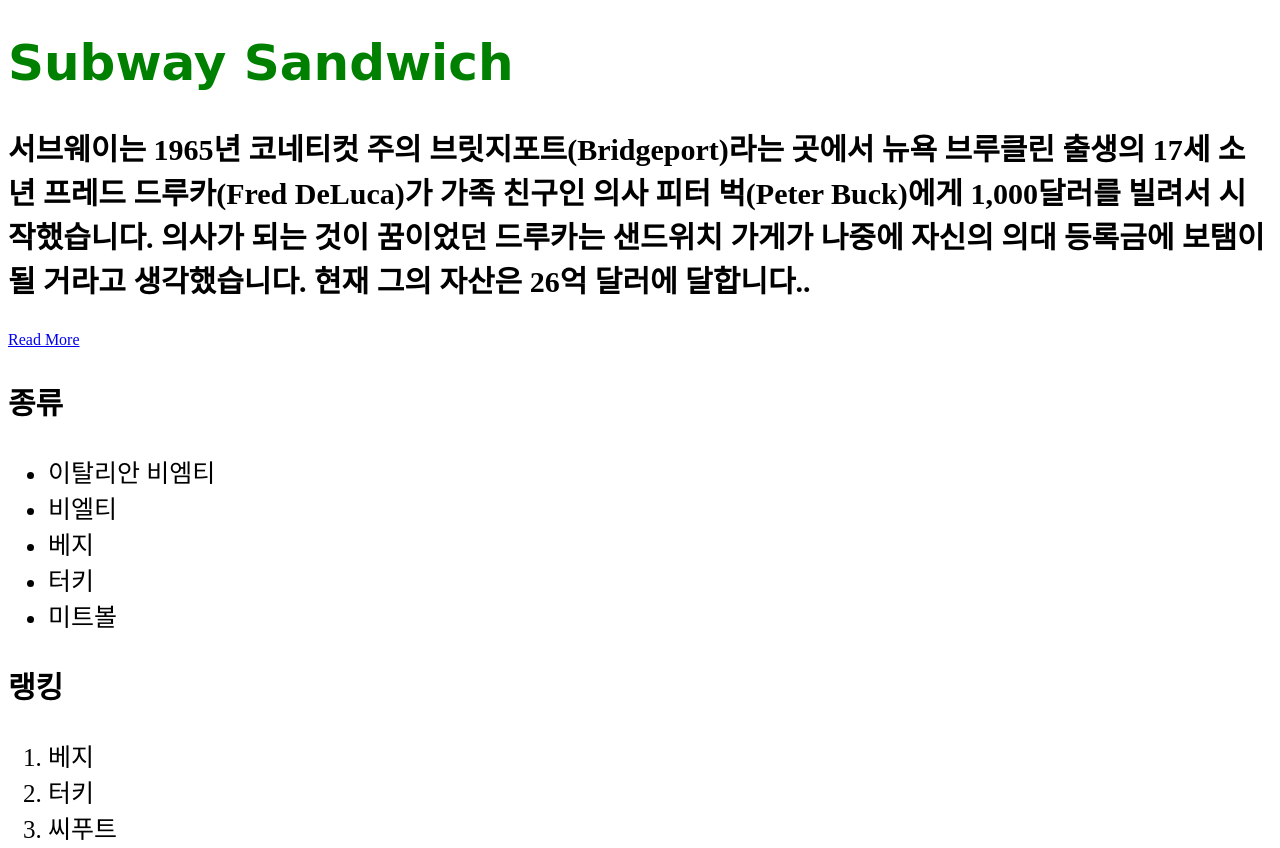
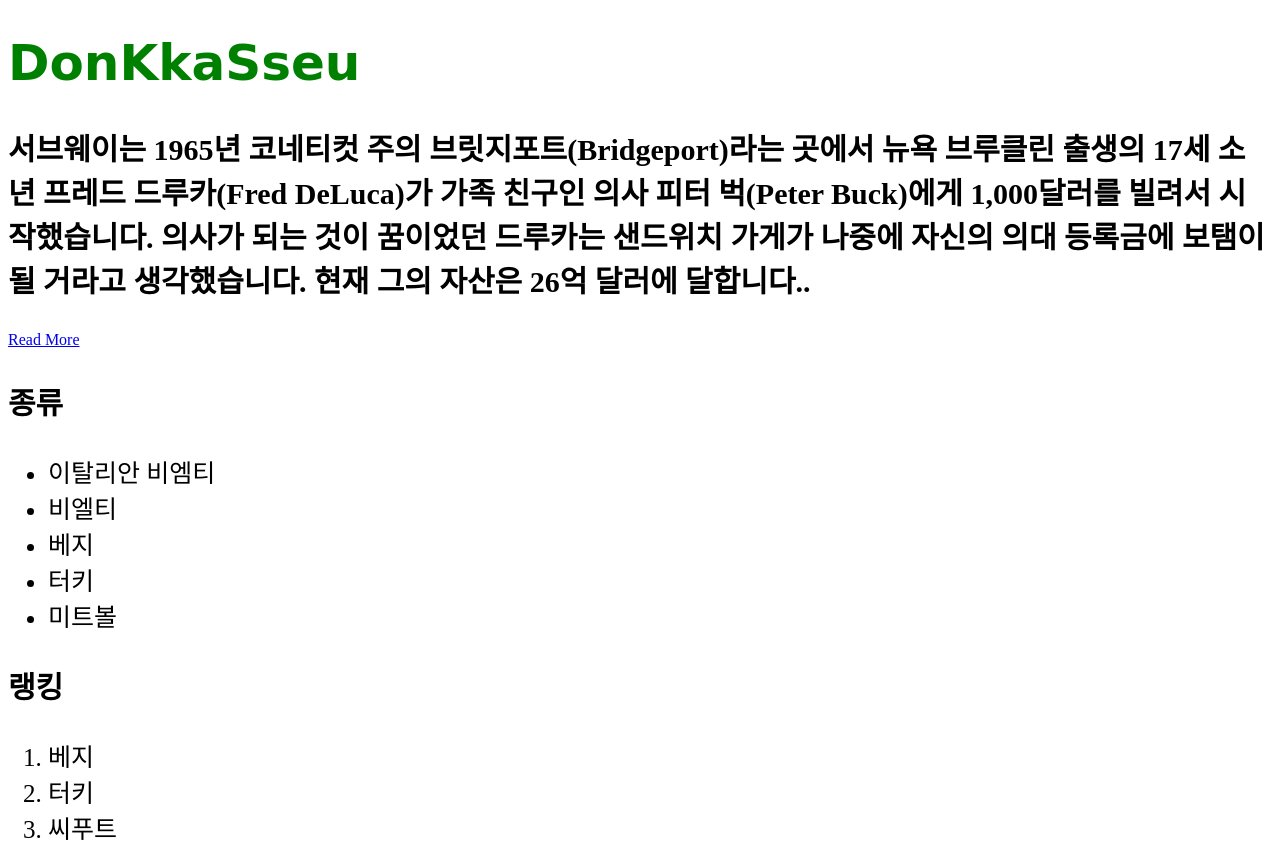
Before and after one commit to haminnotold/haminnotold, a plain HTML site: page index.html in a window 1280 px wide. Shown: the top 848 px of the page. Drawn offline with Linux system fonts and the light colour scheme; a web font is replaced by a local one.

Commit message:
2nd commit

```diff
--- a/index.html
+++ b/index.html
@@ -9,7 +9,7 @@
 </head>
 
 <body>
-  <h1>Subway Sandwich</h1>
+  <h1>DonKkaSseu</h1>
 
   <p>서브웨이는 1965년 코네티컷 주의 브릿지포트(Bridgeport)라는 곳에서 뉴욕 브루클린 출생의 17세 소년 프레드 드루카(Fred DeLuca)가 가족 친구인 의사 피터 벅(Peter Buck)에게 1,000달러를 빌려서 시작했습니다. 의사가 되는 것이 꿈이었던 드루카는 샌드위치 가게가 나중에 자신의 의대 등록금에 보탬이 될 거라고 생각했습니다. 현재 그의 자산은 26억 달러에 달합니다..</p>
   <a href="http://ppss.kr/archives/48573" target="_blank">Read More</a>
```
